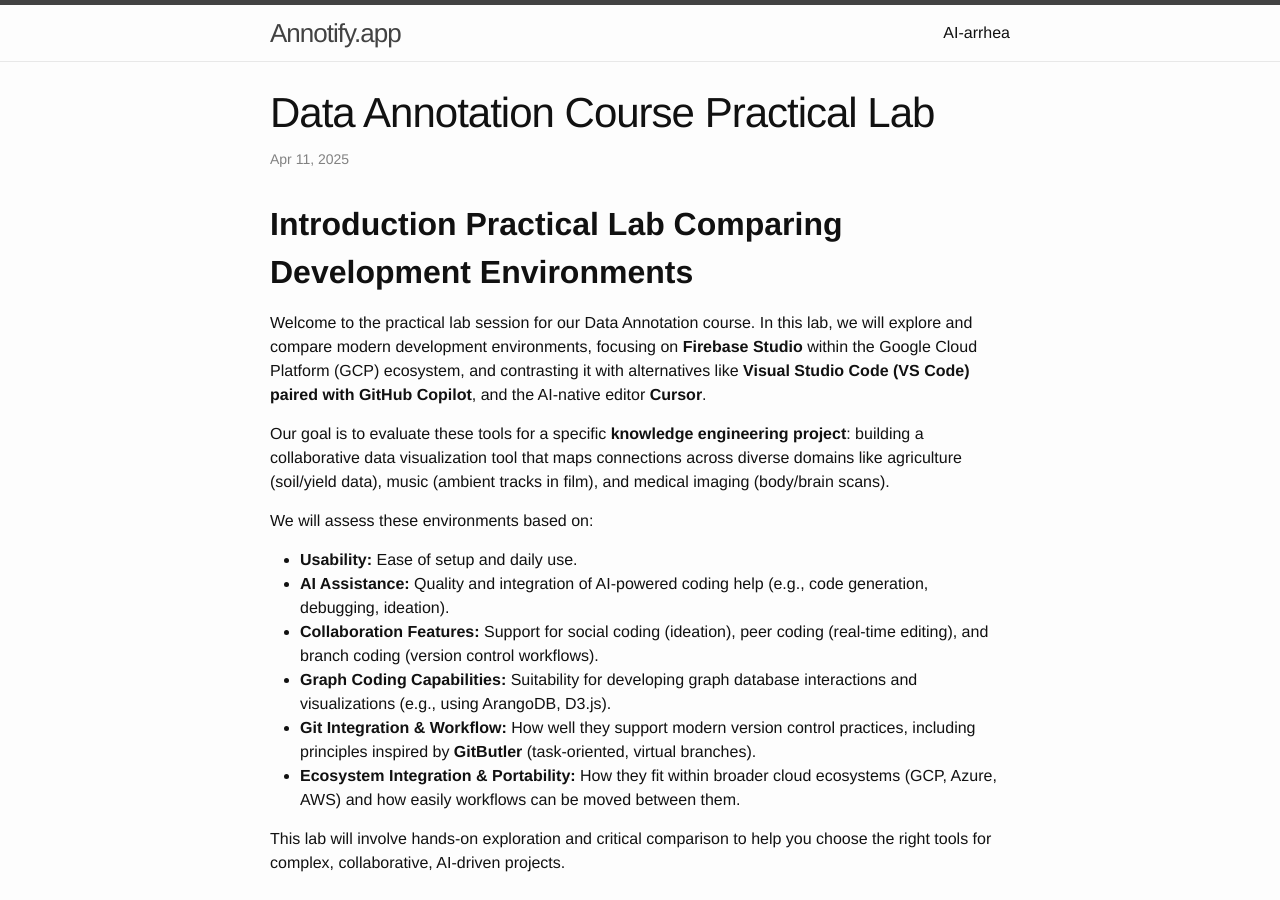
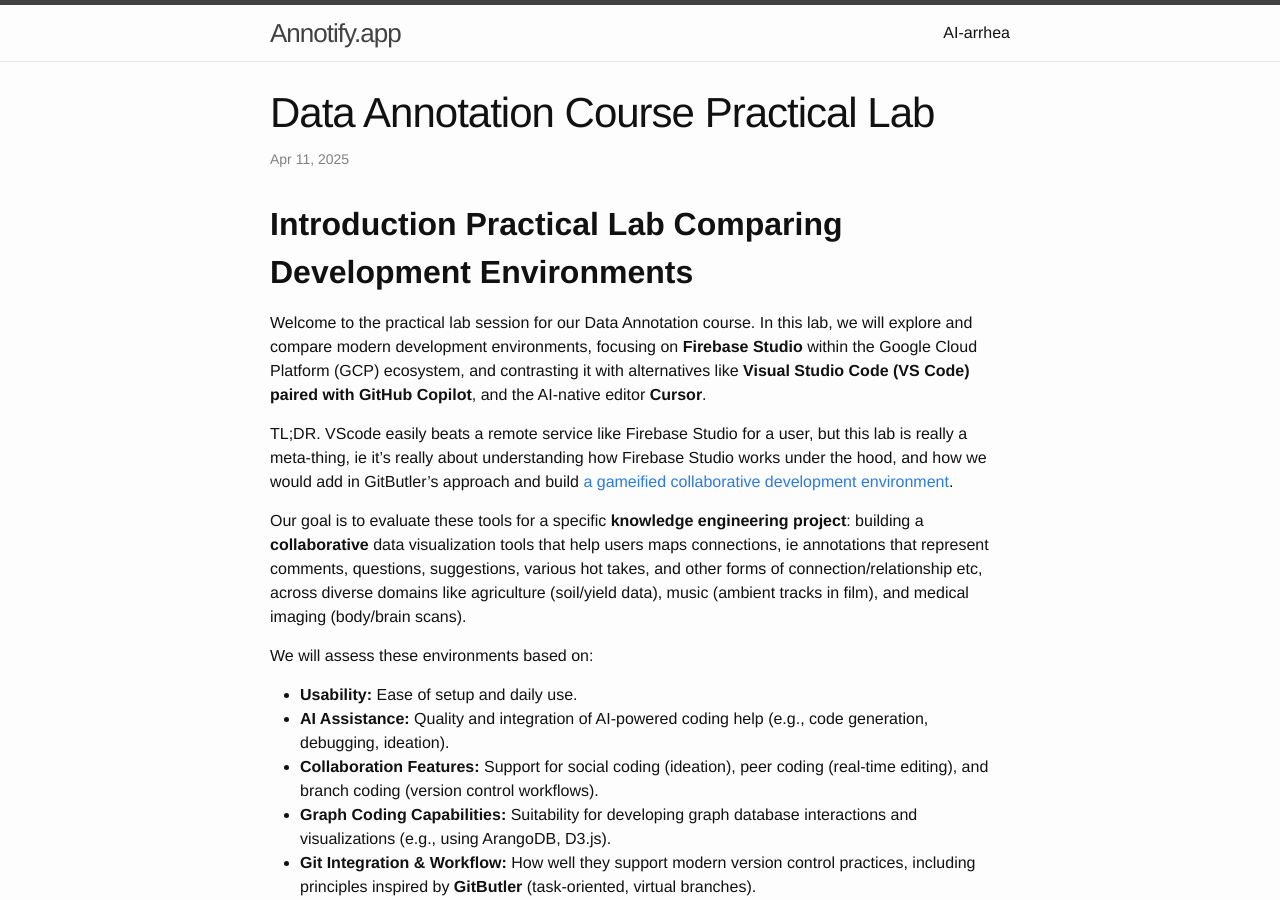
Before and after one commit to annotifyapp/annotifyapp.github.io, a Jekyll site: the page built from _posts/2025-04-11-Data-Annotation-Course-Lab.MD, in a window 1280 px wide and 900 px high. Built offline with Jekyll 4.4.1, drawn with Linux system fonts in a browser that asks for light colours.

Commit message:
collaborative

```diff
--- a/_posts/2025-04-11-Data-Annotation-Course-Lab.MD
+++ b/_posts/2025-04-11-Data-Annotation-Course-Lab.MD
@@ -9,7 +9,9 @@ categories: Training
 
 Welcome to the practical lab session for our Data Annotation course. In this lab, we will explore and compare modern development environments, focusing on **Firebase Studio** within the Google Cloud Platform (GCP) ecosystem, and contrasting it with alternatives like **Visual Studio Code (VS Code) paired with GitHub Copilot**, and the AI-native editor **Cursor**.
 
-Our goal is to evaluate these tools for a specific **knowledge engineering project**: building a collaborative data visualization tool that maps connections across diverse domains like agriculture (soil/yield data), music (ambient tracks in film), and medical imaging (body/brain scans).
+TL;DR. VScode easily beats a remote service like Firebase Studio for a user, but this lab is really a meta-thing, ie it's really about understanding how Firebase Studio works under the hood, and how we would add in GitButler's approach and build [a gameified collaborative development environment](https://github.com/FARTSlive).
+
+Our goal is to evaluate these tools for a specific **knowledge engineering project**: building a **collaborative** data visualization tools that help users maps connections, ie annotations that represent comments, questions, suggestions, various hot takes, and other forms of connection/relationship etc,  across diverse domains like agriculture (soil/yield data), music (ambient tracks in film), and medical imaging (body/brain scans).
 
 We will assess these environments based on:
 
```
